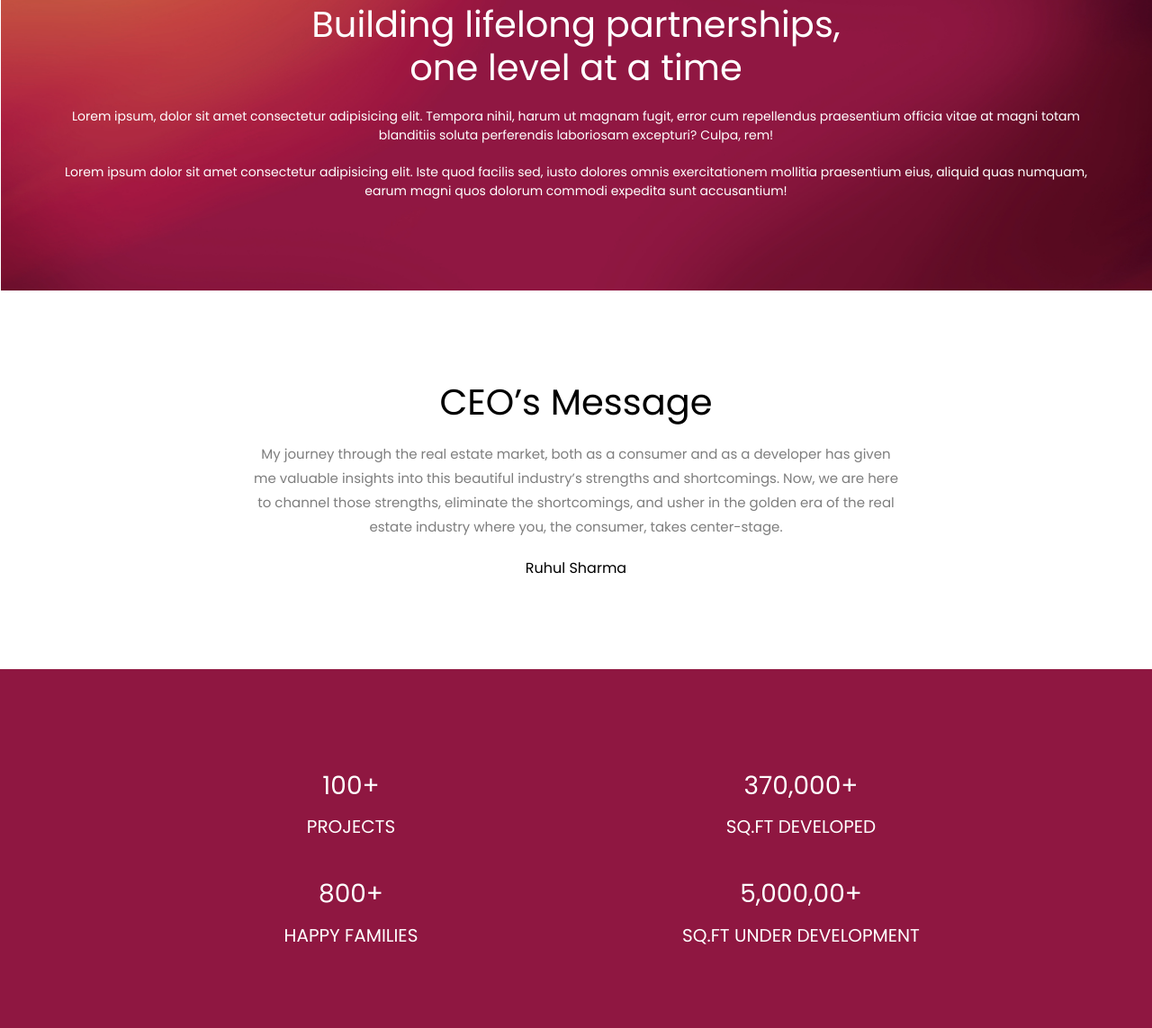
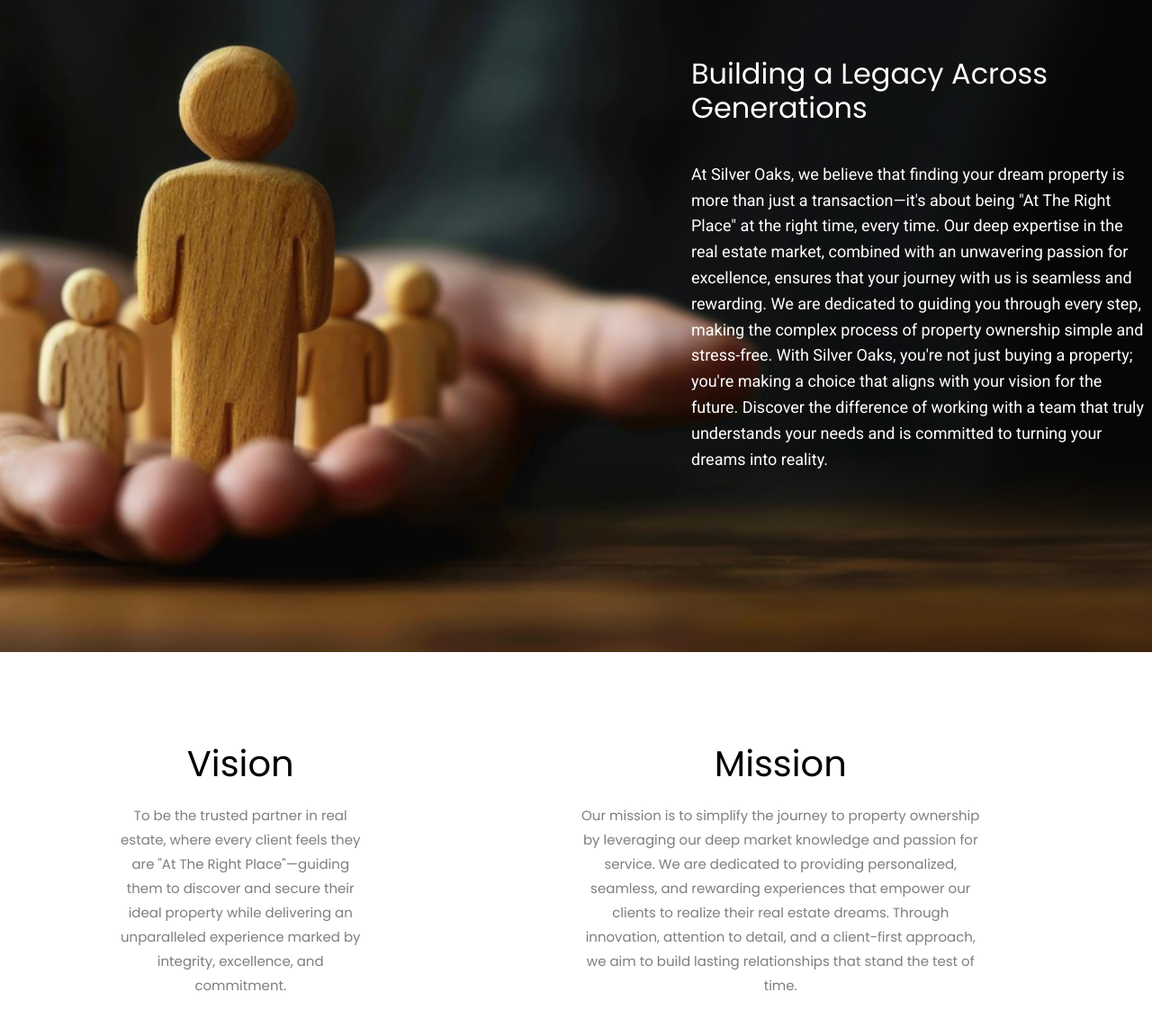
Before and after one commit to Ahmad5626/sliveroaks, a plain HTML site: page about.html in a window 1280 px wide. Shown: the part 809-1952 px from the top of the page at 90% size. Drawn offline with nearby package versions, Linux system fonts and the light colour scheme; a web font is replaced by a local one.

Commit message:
contant details change

```diff
--- a/about.html
+++ b/about.html
@@ -89,21 +89,43 @@
 
     <!-- box2 -->
 
-    <div class="about-box2">
+      <!-- about section  start-->
+      <div class="about">
+
+        <div class="about-box1">
+            <div class="about-text">
+                <h1>Building a Legacy Across Generations</h1>
+                <p>At Silver Oaks, we believe that finding your dream property is more than just a transaction—it's about being "At The Right Place" at the right time, every time. Our deep expertise in the real estate market, combined with an unwavering passion for excellence, ensures that your journey with us is seamless and rewarding. We are dedicated to guiding you through every step, making the complex process of property ownership simple and stress-free. With Silver Oaks, you're not just buying a property; you're making a choice that aligns with your vision for the future. Discover the difference of working with a team that truly understands your needs and is committed to turning your dreams into reality.</p>
+
+            </div>
+        </div>
+    </div>
+
+    <!-- about section end -->
+
+    <!-- <div class="about-box2">
     <div class="about-box2-child">
         <h1>Building lifelong partnerships, <br>
             one level at a time</h1>
             <p>Lorem ipsum, dolor sit amet consectetur adipisicing elit. Tempora nihil, harum ut magnam fugit, error cum repellendus praesentium officia vitae at magni totam blanditiis soluta perferendis laboriosam excepturi? Culpa, rem!</p>
             <p>Lorem ipsum dolor sit amet consectetur adipisicing elit. Iste quod facilis sed, iusto dolores omnis exercitationem mollitia praesentium eius, aliquid quas numquam, earum magni quos dolorum commodi expedita sunt accusantium!</p>
     </div>
-    </div>
+    </div> -->
 
      <!-- box3 -->
      <div class="about-box3">
         <div class="about-box3-child">
-            <h1>CEO’s Message </h1>
-                <p>My journey through the real estate market, both as a consumer and as a developer has given me valuable insights into this beautiful industry’s strengths and shortcomings. Now, we are here to channel those strengths, eliminate the shortcomings, and usher in the golden era of the real estate industry where you, the consumer, takes center-stage. </p>
-                <span>Ruhul Sharma</span>
+            <div class="about-vision">
+                <h1>Vision</h1>
+                <p>To be the trusted partner in real estate, where every client feels they are "At The Right Place"—guiding them to discover and secure their ideal property while delivering an unparalleled experience marked by integrity, excellence, and commitment. </p>
+
+            </div>
+            <div class="about-vision">
+                <h1>Mission </h1>
+                <p>Our mission is to simplify the journey to property ownership by leveraging our deep market knowledge and passion for service. We are dedicated to providing personalized, seamless, and rewarding experiences that empower our clients to realize their real estate dreams. Through innovation, attention to detail, and a client-first approach, we aim to build lasting relationships that stand the test of time. </p>
+
+            </div>
+
         </div>
         </div>
 
@@ -114,22 +136,22 @@
         <div class="about-box4">
             <div class="about-box4-child">
                 <div class="about-box4-child1">
-                    <p>100+</p>
+                    <p>200+</p>
                     <span>PROJECTS
                     </span>
                 </div>
                 <div class="about-box4-child1">
-                    <p>370,000+</p>
+                    <p>240,000+</p>
                     <span>SQ.FT DEVELOPED
                     </span>
                 </div>
                 <div class="about-box4-child1">
-                    <p>800+</p>
+                    <p>1300+</p>
                     <span>HAPPY FAMILIES
                     </span>
                 </div>
                 <div class="about-box4-child1">
-                    <p>5,000,00+</p>
+                    <p>3,230,00+</p>
                     <span>SQ.FT UNDER DEVELOPMENT
                     </span>
                 </div>
@@ -140,7 +162,7 @@
 
 
             <!-- box5 -->
-            <div class="about-box5">
+            <!-- <div class="about-box5">
                 <div class="about-box5-child">
                     <h1>MANAGEMENT </h1>
                     <div class="about-box5-child1">
@@ -156,7 +178,7 @@
 
 
                 </div>
-                </div>
+                </div> -->
 
 
 
--- a/css/about.css
+++ b/css/about.css
@@ -40,7 +40,17 @@
     margin: 0px auto;
     padding: 100px 0px;
     text-align: center;
+    display:flex;
+    justify-content: space-between;
 
+
+}
+@media(max-width:768px){
+    .about-box3-child{
+        flex-wrap: wrap;
+
+
+    }
 }
 .about-box3-child h1{
     font-family: 'Poppins', sans-serif;
```
Also changed, not shown: contact.html (+3 -3 lines), project.html (+5 -5 lines).
